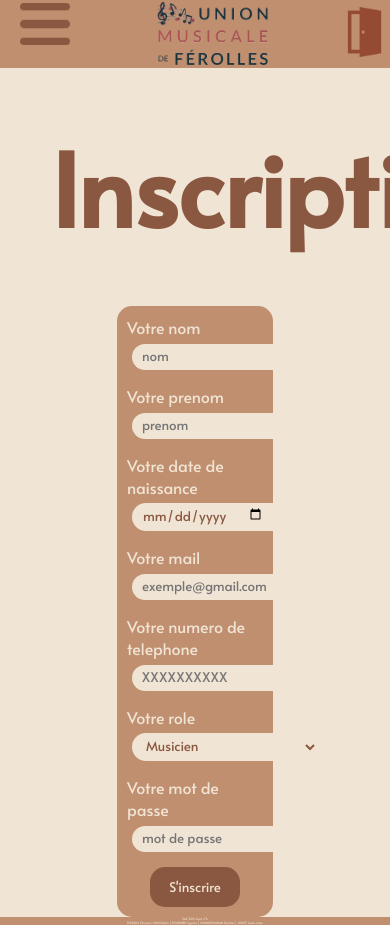
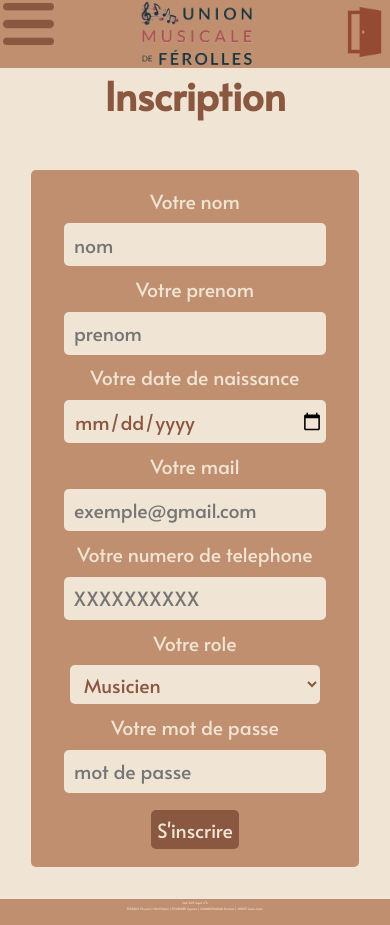
Before and after one commit to SelimHani/SAE-3.05-Sujet4, a Flask app: page /create-user/ in a window 390 px wide; the page is wider, and only the part inside the window is pictured. Run offline with Flask 3, Linux system fonts and the light colour scheme; the visitor is signed in with stand-in values (Sample User, id 1); some libraries are stand-ins or nearby versions.

Commit message:
ajout des modif du css + responsive

```diff
--- a/projet/static/login.css
+++ b/projet/static/login.css
@@ -1,41 +1,56 @@
 #formulaire {
   background-color: #c08f6f;
   border-radius: 15px;
-  margin-left: 30%;
-  margin-right: 30%;
+  padding: 1vh;
+  margin-right: auto;
+  margin-left: auto;
+  margin-top: 3em;
 }
 h1 {
   color: #8a5741;
-  padding: 50px;
   text-align: center;
-  font-size: 100px;
+  font-size: 10vw;
 }
 div {
-  padding: 5px;
-  position: relative;
+  text-align: center;
 }
 p {
   color: #f0e4d4;
+  margin: 0.5em;
+  font-size: 2vw;
 }
-.test {
+.test{
   background: #f0e4d4;
   border: none;
   outline: none;
-  border-radius: 15px;
+  border-radius: 5px;
   color: #8a5741;
-  padding: 2px 5rem 5px 10px;
-  margin: 0;
   text-decoration: none;
+  width: 70%;
+  height: 2em;
+  padding: 0.1em;
+  padding-left: 0.5em;
+  font-size: 2vw;
 }
 
 #bouton {
   text-align: center;
+  margin-top: 0.5em;
 }
 button {
   color: #f0e4d4;
   background-color: #8a5741;
-  border-radius: 15px;
+  border-radius: 5px;
   border: none;
-  height: 40px;
-  width: 90px;
+  height: fit-content;
+  width: fit-content;
+  font-size: 2vw;
+  padding: 0.33em;
+  margin: 0.5em;
+
 }
+
+#sideNavBar{
+  margin: 0;
+  padding: 0;
+}
--- /dev/null
+++ b/projet/static/register.css
@@ -0,0 +1,120 @@
+#formulaire {
+    background-color: #c08f6f;
+    border-radius: 5px;
+    padding: 1vh;
+    margin-right: auto;
+    margin-left: auto;
+    margin-top: 3em;
+    margin-bottom: 2em;
+    width: 60%;
+  }
+  h1 {
+    color: #8a5741;
+    text-align: center;
+    font-size: 5vw;
+  }
+  div {
+    text-align: center;
+  }
+  p {
+    color: #f0e4d4;
+    margin: 0.5em;
+    font-size: 1.5vw;
+  }
+  .test{
+    background: #f0e4d4;
+    border: none;
+    outline: none;
+    border-radius: 5px;
+    color: #8a5741;
+    text-decoration: none;
+    width: 50%;
+    height: 2em;
+    padding: 0.1em;
+    padding-left: 0.5em;
+    font-size: 1vw;
+  }
+
+  #bouton {
+    text-align: center;
+    margin-top: 0.5em;
+  }
+  button {
+    color: #f0e4d4;
+    background-color: #8a5741;
+    border-radius: 5px;
+    border: none;
+    height: fit-content;
+    width: fit-content;
+    font-size: 1.5vw;
+    padding: 0.33em;
+    margin: 0.5em;
+
+  }
+
+  #sideNavBar{
+    margin: 0;
+    padding: 0;
+  }
+
+
+@media screen and (max-width:900px) {
+    #formulaire {
+        background-color: #c08f6f;
+        border-radius: 5px;
+        padding: 1vh;
+        margin-right: auto;
+        margin-left: auto;
+        margin-top: 3em;
+        margin-bottom: 2em;
+        width: 80%;
+      }
+      h1 {
+        color: #8a5741;
+        text-align: center;
+        font-size: 10vw;
+      }
+      div {
+        text-align: center;
+      }
+      p {
+        color: #f0e4d4;
+        margin: 0.5em;
+        font-size: 5vw;
+      }
+      .test{
+        background: #f0e4d4;
+        border: none;
+        outline: none;
+        border-radius: 5px;
+        color: #8a5741;
+        text-decoration: none;
+        width: 80%;
+        height: 2em;
+        padding: 0.1em;
+        padding-left: 0.5em;
+        font-size: 5vw;
+      }
+
+      #bouton {
+        text-align: center;
+        margin-top: 0.5em;
+      }
+      button {
+        color: #f0e4d4;
+        background-color: #8a5741;
+        border-radius: 5px;
+        border: none;
+        height: fit-content;
+        width: fit-content;
+        font-size: 5vw;
+        padding: 0.33em;
+        margin: 0.5em;
+
+      }
+
+      #sideNavBar{
+        margin: 0;
+        padding: 0;
+      }
+}
--- a/projet/templates/register.html
+++ b/projet/templates/register.html
@@ -1,6 +1,6 @@
 
 {% extends 'home.html' %} {% block styles %}
-<link rel="stylesheet" href="{{ url_for('static', filename='login.css')}}" />
+<link rel="stylesheet" href="{{ url_for('static', filename='register.css')}}" />
 {% endblock styles %} {% block content %}
 <h1>Inscription</h1>
 <div id="formulaire">
--- a/projet/templates/repondre_sondage.html
+++ b/projet/templates/repondre_sondage.html
@@ -55,7 +55,6 @@
       </section>
       <h2 id="date">Le {{sondage.activite.date}}</h2>
       {% endif%}
-      <div></div>
       <div id="consentement">
         {{form.reponse()}}
 
```
Also changed, not shown: projet/static/choix_sondages.css (+15 -12 lines), projet/static/repondre_sondage.css (+9 -2 lines), projet/static/sondages.css (+18 -6 lines).
